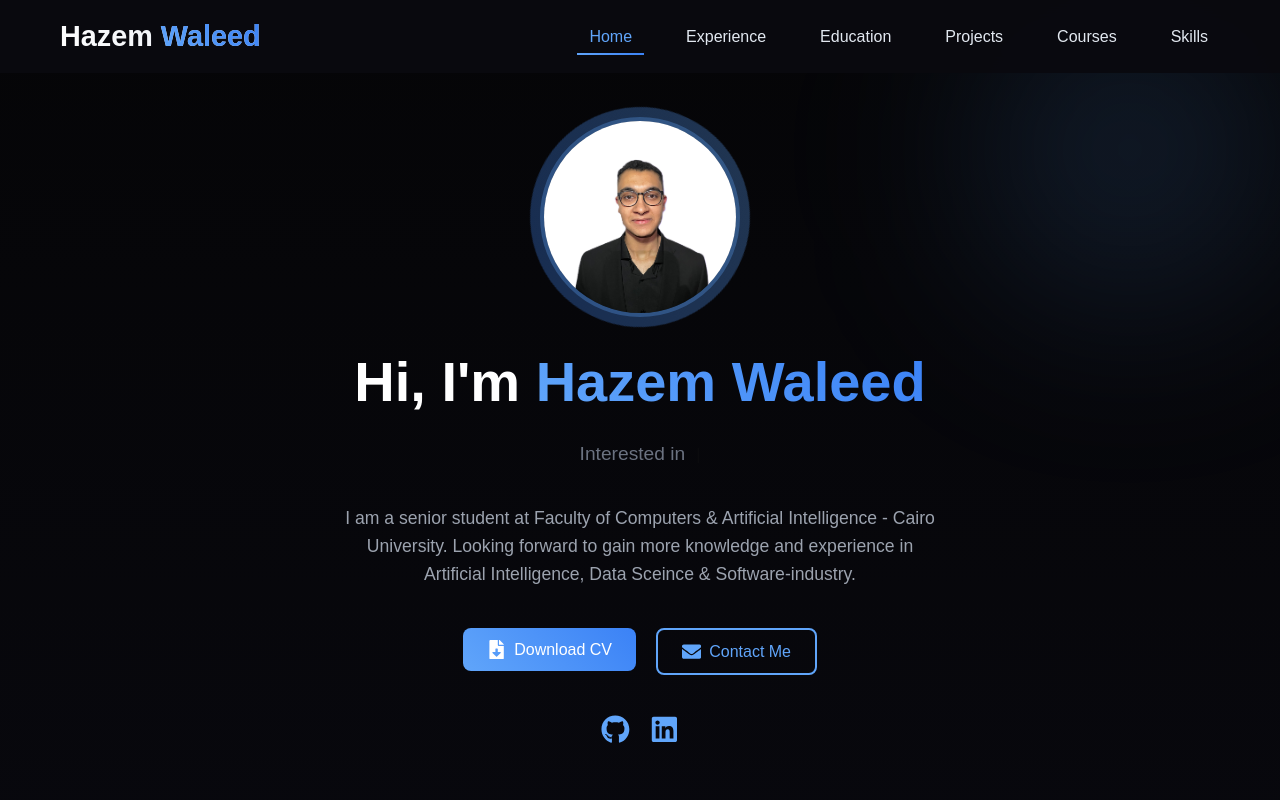
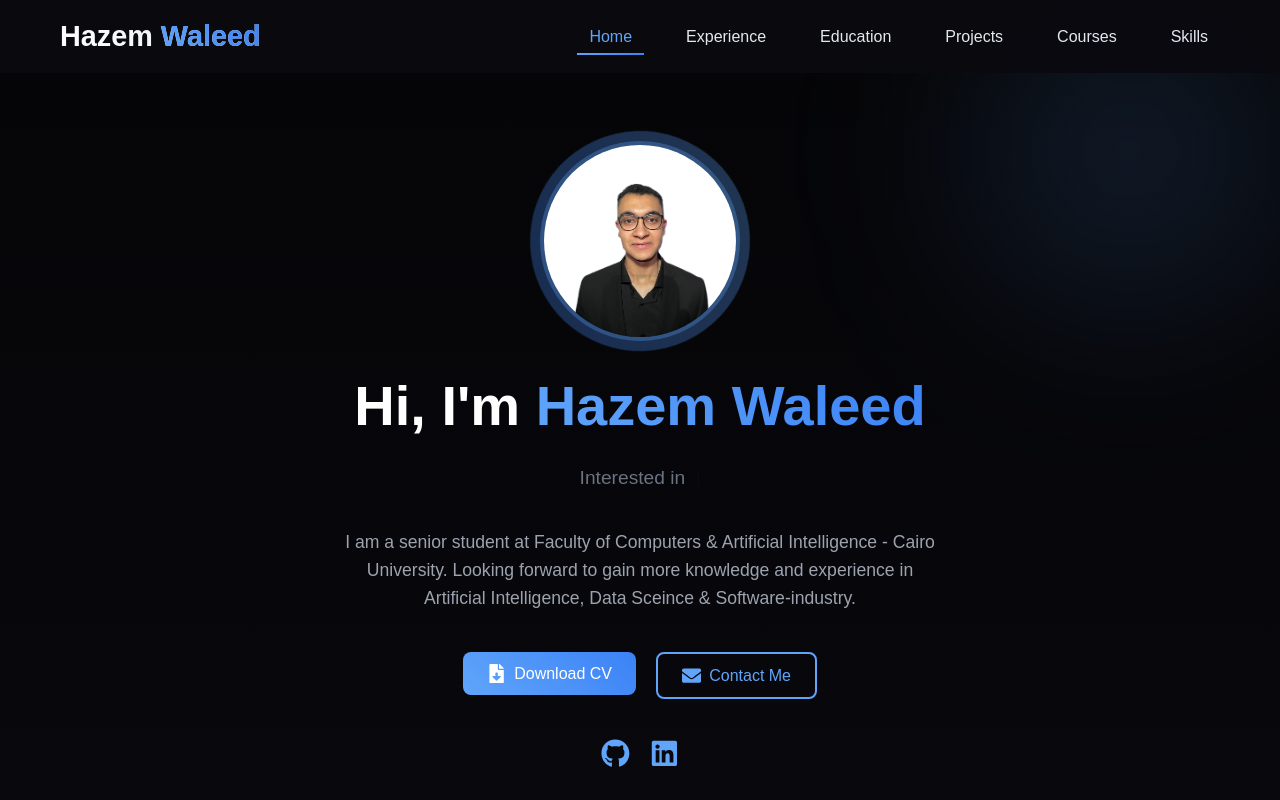
Before and after one commit to hazem-walied/HazemWaleed, a Next.js app: page / in a window 1280 px wide. Shown: the top 800 px of the page. Built offline with nearby package versions, Linux system fonts and the light colour scheme.

Commit message:
changing some styles

```diff
--- a/app/page.module.css
+++ b/app/page.module.css
@@ -37,7 +37,7 @@
   position: relative;
   width: 200px;
   height: 200px;
-  margin: 6rem auto 2rem;
+  margin: 9rem auto 2rem;
 }
 
 .profileImage {
```
